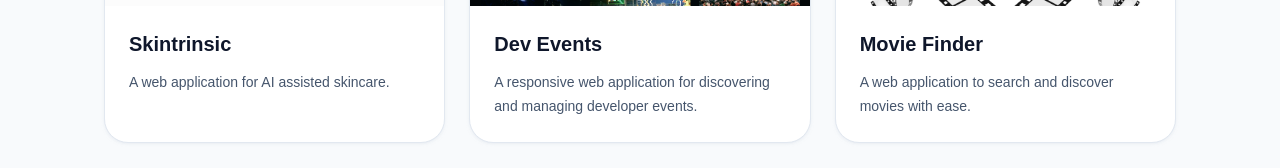
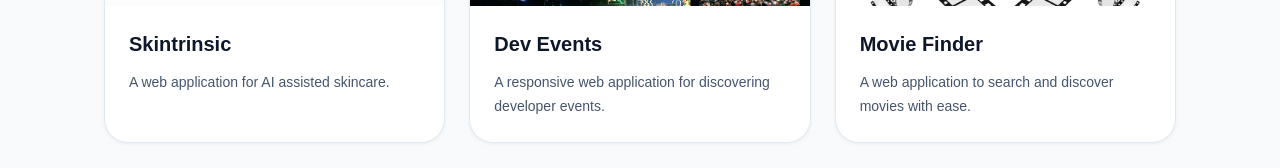
Before and after one commit to jakemsr/nextjs-portfolio, a Next.js app: page / in a window 1280 px wide. Shown: the part 932-1100 px from the top of the page. Built offline with nearby package versions, Linux system fonts and the light colour scheme.

Commit message:
fix: Better description

```diff
--- a/app/page.tsx
+++ b/app/page.tsx
@@ -28,7 +28,7 @@ const projects = [
   },
   {
     title: "Dev Events",
-    description: "A responsive web application for discovering and managing developer events.",
+    description: "A responsive web application for discovering developer events.",
     image: "/dev-events.png",
     link: "https://dev-event-omega-five.vercel.app/"
   },
```
